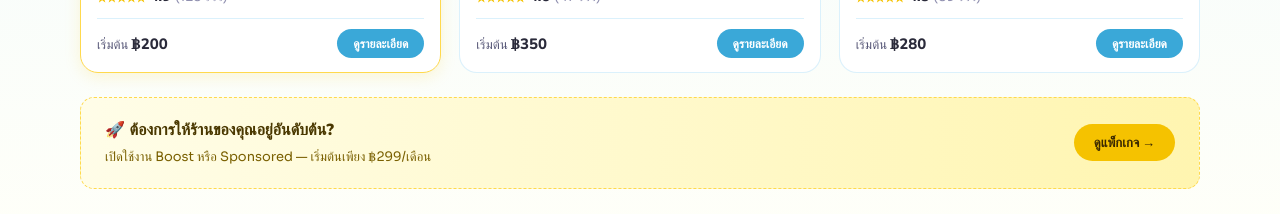
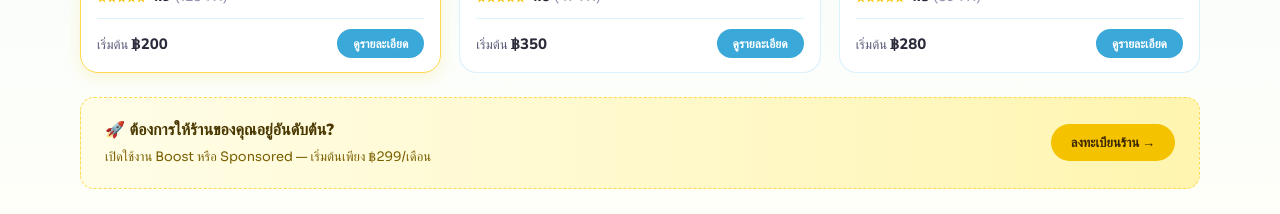
Before and after one commit to Neomedica/Animal-service, a React (Create React App) app: page / in a window 1280 px wide. Shown: the part 1580-1794 px from the top of the page. Built offline with nearby package versions, Linux system fonts and the light colour scheme.

Commit message:
fix all navigation buttons

```diff
--- a/src/pages/HomePage.jsx
+++ b/src/pages/HomePage.jsx
@@ -11,7 +11,6 @@ import styles from './HomePage.module.css';
 export default function HomePage() {
   const navigate = useNavigate();
   const { shops } = useShops();
-
   return (
     <main>
       <section className={styles.hero}>
@@ -72,7 +71,7 @@ export default function HomePage() {
           <div className={styles.listingsGrid}>{shops.map(shop=><ShopCard key={shop.id} shop={shop}/>)}</div>
           <div className={styles.adsSlot}>
             <div><strong>🚀 ต้องการให้ร้านของคุณอยู่อันดับต้น?</strong><p>เปิดใช้งาน Boost หรือ Sponsored — เริ่มต้นเพียง ฿299/เดือน</p></div>
-            <button className={styles.btnAds} onClick={() => navigate(`/adopt`)}>ดูแพ็กเกจ →</button>
+            <button className={styles.btnAds} onClick={()=>navigate('/register')}>ลงทะเบียนร้าน →</button>
           </div>
         </div>
       </section>
@@ -103,9 +102,7 @@ export default function HomePage() {
             {FOUNDERS.map(f=>(
               <div key={f.id} className={styles.founderCard}>
                 <div className={styles.founderAvatarWrap}>
-                  <div className={styles.founderAvatar} style={{background:f.bg}}>
-                    <span className={styles.founderEmoji}>{f.emoji}</span>
-                  </div>
+                  <div className={styles.founderAvatar} style={{background:f.bg}}><span className={styles.founderEmoji}>{f.emoji}</span></div>
                   <div className={styles.founderBadge}>{f.badge}</div>
                 </div>
                 <div className={styles.founderName}>{f.name}</div>
@@ -130,7 +127,7 @@ export default function HomePage() {
               </div>
               <div className={styles.petScroll}>
                 {PETS_FOR_ADOPTION.map(p=>(
-                  <div key={p.id} className={styles.petCard}>
+                  <div key={p.id} className={styles.petCard} onClick={()=>navigate('/adopt')}>
                     <div className={styles.petImg} style={{background:p.bg}}><span className={styles.petEmoji}>{p.emoji}</span></div>
                     <div className={styles.petInfo}>
                       <div className={styles.petName}>{p.name}</div>
@@ -140,9 +137,8 @@ export default function HomePage() {
                   </div>
                 ))}
               </div>
-              <button className={styles.petCta}>ดูสัตว์เลี้ยงทั้งหมด →</button>
+              <button className={styles.petCta} onClick={()=>navigate('/adopt')}>ดูสัตว์เลี้ยงทั้งหมด →</button>
             </div>
-
             <div className={styles.sponsorSection}>
               <div className={styles.sponsorTitle}>🤝 พันธมิตรและสปอนเซอร์</div>
               <div className={styles.sponsorSub}>แบรนด์ที่ร่วมสนับสนุน PawPal</div>
@@ -153,7 +149,7 @@ export default function HomePage() {
                     <div className={styles.sponsorName}>{s.name}</div>
                   </div>
                 ))}
-                <div className={styles.sponsorAdd}>
+                <div className={styles.sponsorAdd} onClick={()=>navigate('/sponsor')}>
                   <div className={styles.sponsorAddIcon}>＋</div>
                   <div className={styles.sponsorAddText}>เป็นสปอนเซอร์</div>
                 </div>
```
